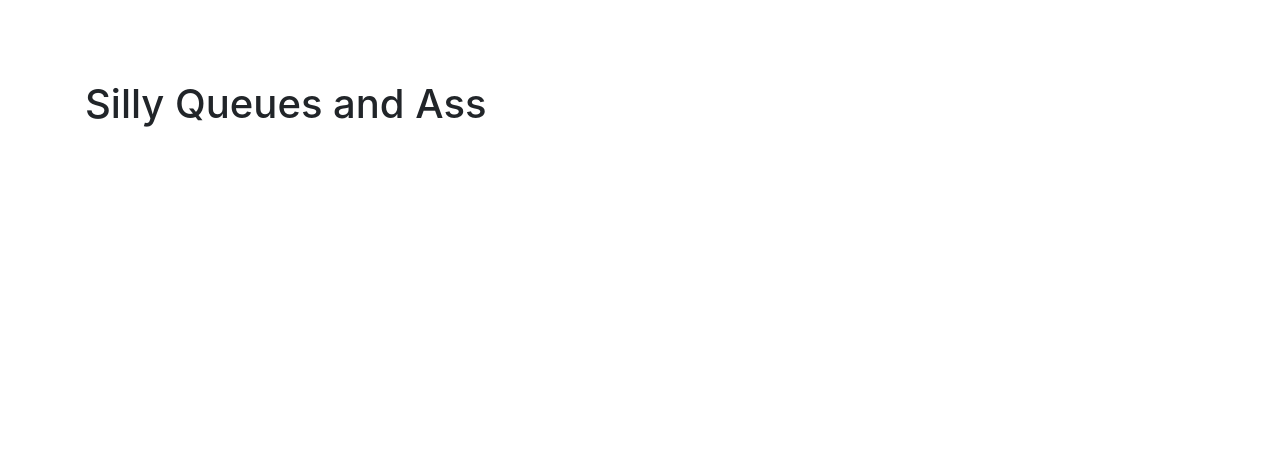
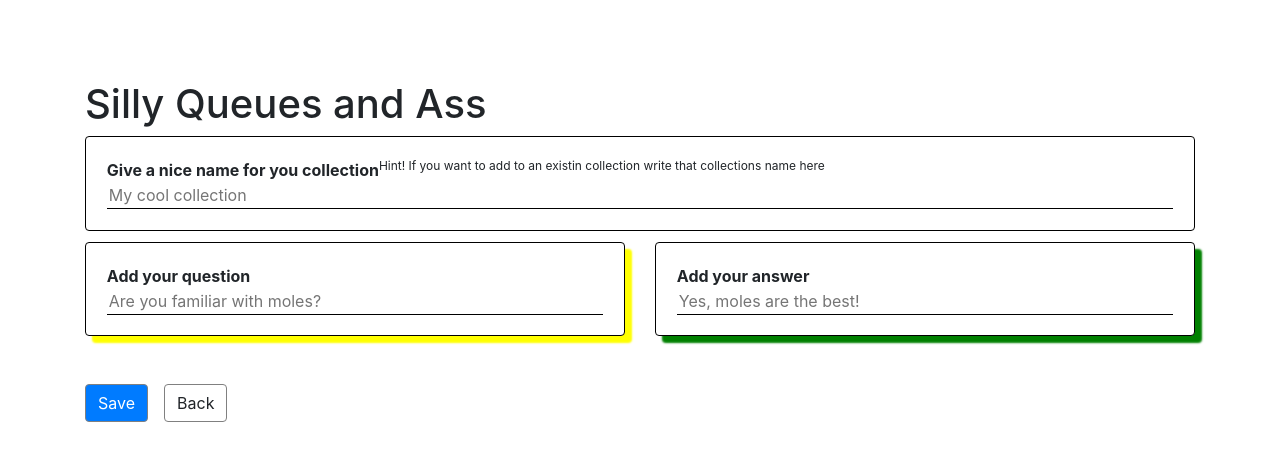
Before and after one commit to janzerfaust/sillyqsandas, an Angular app in the folder client/: page /cards/create in a window 1280 px wide. Before the commit this address led to /. Shown: the top 460 px of the page. Built offline with nearby package versions, Linux system fonts and the light colour scheme.

Commit message:
cli generated base

```diff
--- a/client/src/app/app-routing.module.ts
+++ b/client/src/app/app-routing.module.ts
@@ -1,11 +1,13 @@
 import { NgModule } from '@angular/core';
 import { Routes, RouterModule } from '@angular/router';
 import { CardsComponent } from './cards/cards.component';
+import { CreateGameComponent } from './game/create-game/create-game.component'
 import { HomeComponent } from './home/home.component';
 
 const routes: Routes = [
   { path: '', component: HomeComponent },
-  { path: 'create', component: CardsComponent}
+  { path: 'cards/create', component: CardsComponent },
+  { path: 'game/create', component: CreateGameComponent }
 ];
 
 @NgModule({
--- a/client/src/app/app.module.ts
+++ b/client/src/app/app.module.ts
@@ -9,12 +9,14 @@ import { FormsModule, ReactiveFormsModule } from '@angular/forms';
 import { HomeComponent } from './home/home.component';
 import { fakeBackendInterceptor } from './dev/fake-backend.interceptor';
 import { HttpClientModule } from '@angular/common/http';
+import { CreateGameComponent } from './game/create-game/create-game.component';
 
 @NgModule({
   declarations: [
     AppComponent,
     CardsComponent,
-    HomeComponent
+    HomeComponent,
+    CreateGameComponent
   ],
   imports: [
     BrowserModule,
--- a/client/src/app/cards/cards.component.html
+++ b/client/src/app/cards/cards.component.html
@@ -1,7 +1,10 @@
 <form class="row" [formGroup]="saveForm" (ngSubmit)="onSubmit(saveForm.value)">
   <div class="col-sm-12">
     <div class="card">
-      <div><b>Give a nice name for you collection</b></div>
+      <div>
+        <b>Give a nice name for you collection</b>
+        <sup>Hint! If you want to add to an existin collection write that collections name here</sup>
+      </div>
       <div>
         <input (ngModelChange)="onChangeAnyController()" type="text" class="card-input" formControlName="collection" placeholder="My cool collection" />
       </div>
--- /dev/null
+++ b/client/src/app/game/create-game/create-game.component.html
@@ -0,0 +1,3 @@
+<p>
+  create-game works!
+</p>
--- /dev/null
+++ b/client/src/app/game/create-game/create-game.component.ts
@@ -0,0 +1,15 @@
+import { Component, OnInit } from '@angular/core';
+
+@Component({
+  selector: 'app-create-game',
+  templateUrl: './create-game.component.html',
+  styleUrls: ['./create-game.component.css']
+})
+export class CreateGameComponent implements OnInit {
+
+  constructor() { }
+
+  ngOnInit() {
+  }
+
+}
--- a/client/src/app/home/home.component.html
+++ b/client/src/app/home/home.component.html
@@ -1,6 +1,8 @@
 <p>
-  <a routerLink="/create" routerLinkActive="true">Create cards</a>
-
+  <a routerLink="/cards/create" routerLinkActive="true">Create cards</a>
+</p>
+<p>
+  <a routerLink="/game/create" routerLinkActive="false">Create a game</a>
 </p>
 <div>
   <span>{{randomPair.question}}</span>
```
Also changed, not shown: client/src/app/game/create-game/create-game.component.css (added), 1 other file (tests, documents, lock files or other folders).
